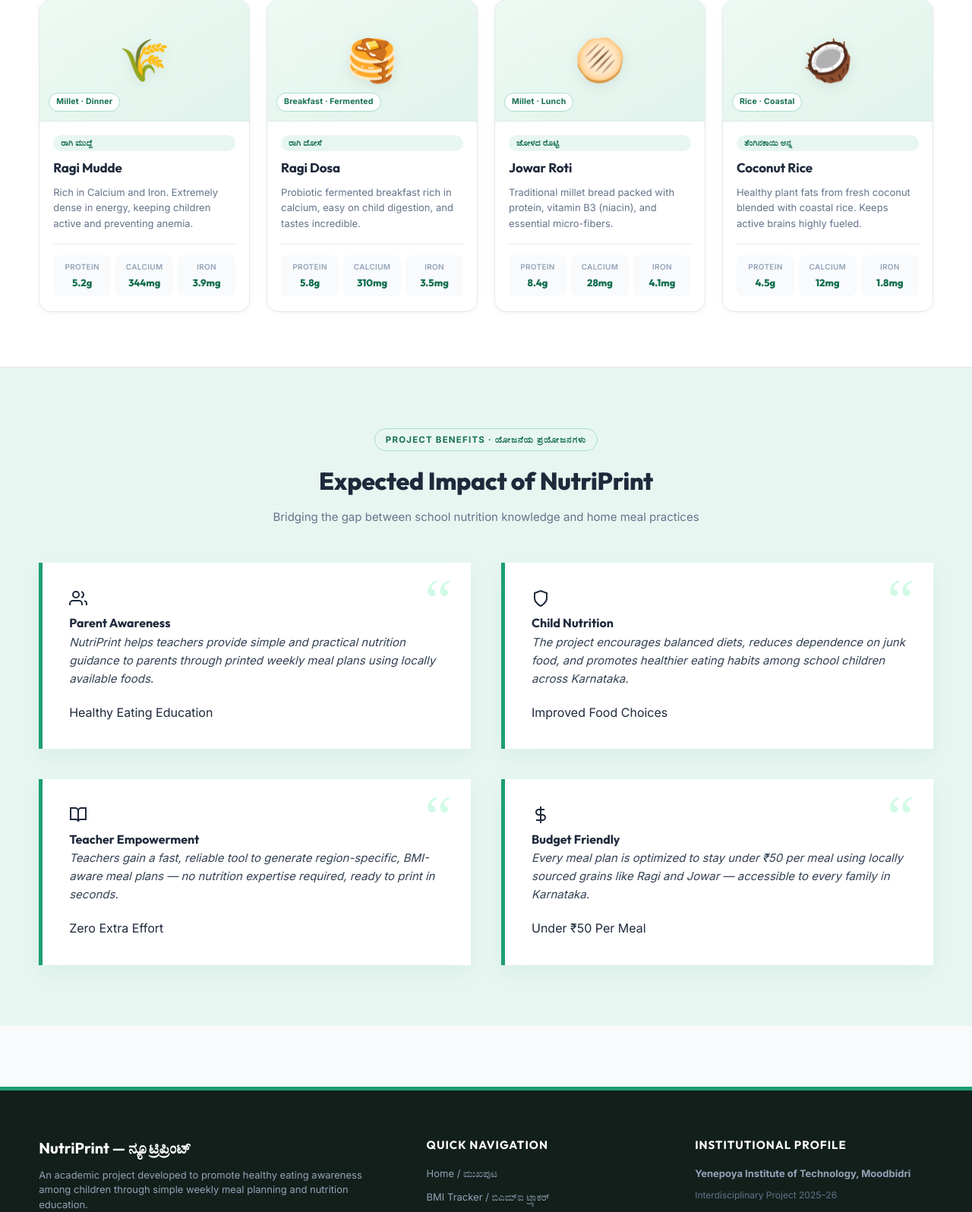
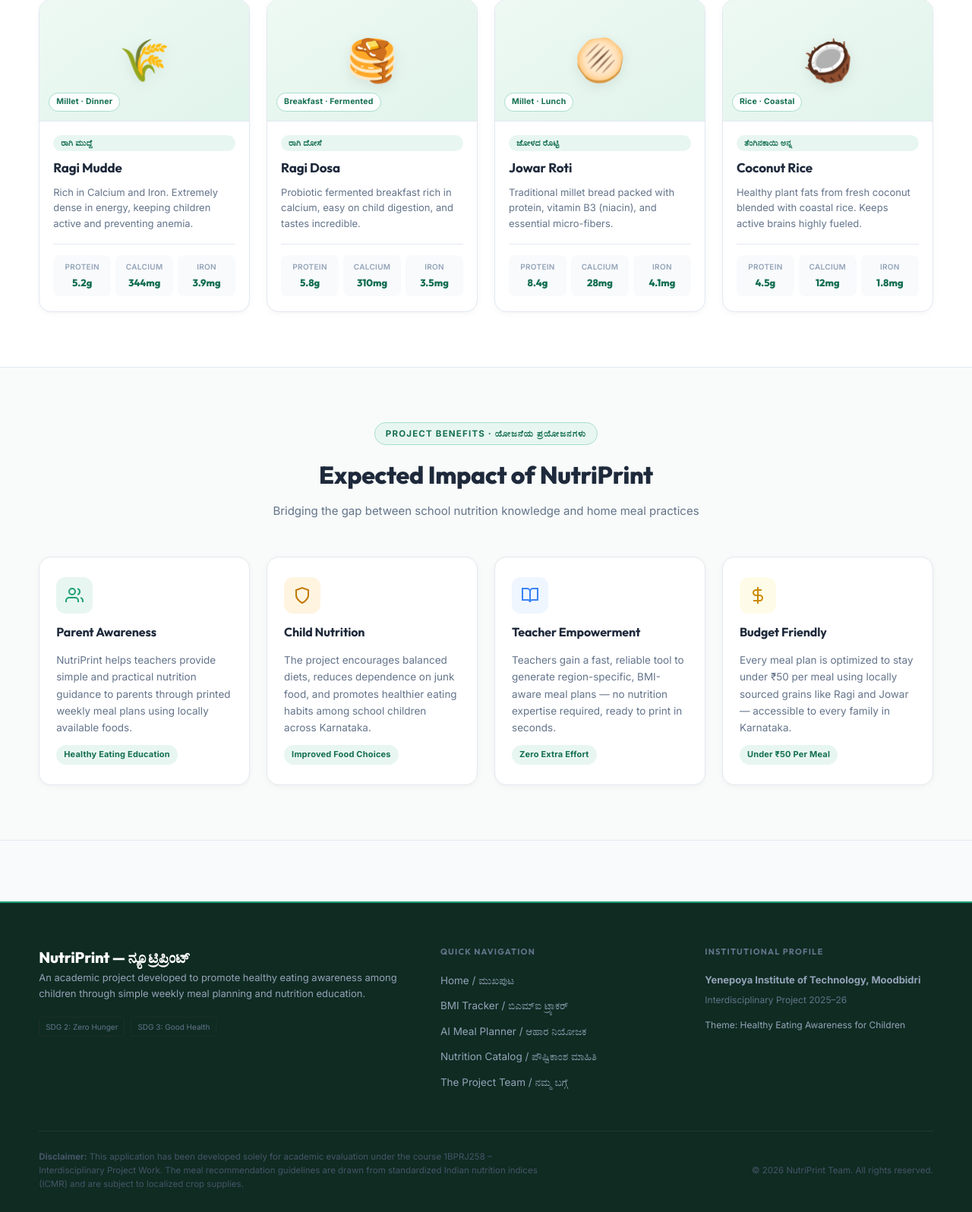
Before and after one commit to mohammedshadman101-wq/NutriPrint, a Flask app: page / in a window 1280 px wide. Shown: the part 1832-3428 px from the top of the page at 76% size. Run offline with Flask 3, Linux system fonts and the light colour scheme; data comes from the database, SQL or seed files in the repository.

Commit message:
Update style.css

```diff
--- a/static/css/style.css
+++ b/static/css/style.css
@@ -772,80 +772,103 @@
     font-family: 'Outfit', sans-serif;
 }
 
-/* Testimonial Area */
+/* Impact / Benefits Section */
 .testimonial-section {
-    background-color: var(--primary-light);
-    padding: 80px 4%;
+    background-color: #F8FBF9;
+    padding: 72px 4%;
     border-top: 1px solid var(--border);
+    border-bottom: 1px solid var(--border);
 }
 
 .testimonial-container {
     max-width: 1200px;
     margin: 0 auto;
     display: grid;
-    grid-template-columns: repeat(2, 1fr);
-    gap: 40px;
+    grid-template-columns: repeat(4, 1fr);
+    gap: 22px;
 }
 
 .testimonial-card {
     background-color: var(--white);
-    border-radius: var(--border-radius);
-    padding: 35px;
-    box-shadow: var(--shadow);
-    border-left: 5px solid var(--primary);
-    position: relative;
+    border-radius: 16px;
+    padding: 26px 22px;
+    border: 1px solid var(--border);
+    display: flex;
+    flex-direction: column;
+    gap: 12px;
+    transition: var(--transition);
+    box-shadow: 0 2px 8px rgba(0,0,0,0.04);
 }
 
 .testimonial-card::before {
-    content: '“';
-    position: absolute;
-    top: 10px;
-    right: 25px;
-    font-size: 80px;
-    color: #D1FAE5;
-    font-family: serif;
-    line-height: 1;
+    display: none;
+}
+
+.testimonial-card:hover {
+    transform: translateY(-4px);
+    box-shadow: 0 10px 28px rgba(0,0,0,0.08);
+    border-color: #CBD5E1;
+}
+
+.impact-icon-wrap {
+    width: 48px;
+    height: 48px;
+    border-radius: 12px;
+    display: flex;
+    align-items: center;
+    justify-content: center;
+    flex-shrink: 0;
+}
+
+.impact-icon--green {
+    background-color: #E8F6F1;
+    color: var(--primary);
+}
+
+.impact-icon--orange {
+    background-color: #FFF4E0;
+    color: #C27A08;
+}
+
+.impact-icon--blue {
+    background-color: #EFF6FF;
+    color: #3B82F6;
+}
+
+.impact-icon--yellow {
+    background-color: #FEFCE8;
+    color: #CA8A04;
+}
+
+.testimonial-card h4 {
+    font-size: 16px;
+    font-weight: 700;
+    color: var(--dark);
+    letter-spacing: -0.1px;
+    margin: 0;
 }
 
 .testimonial-card p {
-    font-style: italic;
-    color: #334155;
-    font-size: 15px;
-    margin-bottom: 20px;
-    position: relative;
-    z-index: 2;
-}
-
-.author-block {
-    display: flex;
-    align-items: center;
-    gap: 15px;
-}
-
-.author-avatar {
-    width: 50px;
-    height: 50px;
-    border-radius: 50%;
+    font-size: 13.5px;
+    color: #64748B;
+    line-height: 1.65;
+    font-style: normal;
+    margin: 0;
+    flex-grow: 1;
+}
+
+.impact-tag {
+    display: inline-flex;
+    align-items: center;
+    font-size: 11px;
+    font-weight: 700;
+    color: var(--primary-dark);
     background-color: var(--primary-light);
-    display: flex;
-    align-items: center;
-    justify-content: center;
-    color: var(--primary);
-    font-weight: 800;
-    font-size: 18px;
-    border: 2px solid var(--primary);
-}
-
-.author-info h4 {
-    font-size: 15px;
-    color: var(--dark);
-}
-
-.author-info p {
-    font-size: 12px;
-    color: #64748B;
-    font-style: normal;
-    margin-bottom: 0;
+    padding: 4px 10px;
+    border-radius: 20px;
+    letter-spacing: 0.2px;
+    margin-top: auto;
+    width: fit-content;
 }
 
 /* ==========================================
@@ -1603,46 +1626,91 @@
 }
 
 /* ==========================================
-   OFFICIAL FOOTER
+   FOOTER
    ========================================== */
 .main-footer {
-    background-color: #121F1B;
+    background-color: #0F2B22;
     color: #94A3B8;
-    padding: 60px 4% 30px 4%;
+    padding: 56px 4% 28px 4%;
     margin-top: 80px;
-    border-top: 5px solid var(--primary);
+    border-top: 2px solid var(--primary);
     font-size: 13px;
 }
 
 .footer-container {
     max-width: 1400px;
-    margin: 0 auto;
+    margin: 0 auto 40px auto;
     display: grid;
-    grid-template-columns: 1.5fr 1fr 1fr;
-    gap: 40px;
-    margin-bottom: 40px;
+    grid-template-columns: 1.6fr 1fr 1fr;
+    gap: 48px;
+}
+
+.footer-logo-row {
+    display: flex;
+    align-items: center;
+    gap: 10px;
+    margin-bottom: 14px;
+}
+
+.footer-logo-icon {
+    flex-shrink: 0;
+    line-height: 0;
 }
 
 .footer-brand h3 {
     font-size: 20px;
+    font-weight: 800;
     color: var(--white);
-    margin-bottom: 10px;
-    display: flex;
-    align-items: center;
+    letter-spacing: -0.2px;
+}
+
+.footer-brand p {
+    line-height: 1.6;
+    margin-bottom: 20px;
+    color: #94A3B8;
+    font-size: 13px;
+}
+
+.footer-sdg-row {
+    display: flex;
+    flex-wrap: wrap;
     gap: 8px;
 }
 
-.footer-brand p {
-    line-height: 1.5;
-    margin-bottom: 20px;
-}
-
-.footer-links h4, .footer-contact h4 {
-    font-size: 15px;
-    color: var(--white);
-    margin-bottom: 15px;
+.footer-sdg-badge {
+    font-size: 10.5px;
+    font-weight: 700;
+    padding: 4px 10px;
+    border-radius: 20px;
+    letter-spacing: 0.2px;
+}
+
+.footer-sdg--gold {
+    background-color: rgba(221,166,58,0.15);
+    color: #F5C842;
+    border: 1px solid rgba(221,166,58,0.25);
+}
+
+.footer-sdg--green {
+    background-color: rgba(29,158,117,0.15);
+    color: #4ADE80;
+    border: 1px solid rgba(29,158,117,0.25);
+}
+
+.footer-sdg--red {
+    background-color: rgba(197,25,45,0.15);
+    color: #FCA5A5;
+    border: 1px solid rgba(197,25,45,0.2);
+}
+
+.footer-links h4,
+.footer-contact h4 {
+    font-size: 11px;
+    color: #64748B;
+    margin-bottom: 18px;
     text-transform: uppercase;
-    letter-spacing: 1px;
+    letter-spacing: 1.2px;
+    font-weight: 700;
 }
 
 .footer-links ul {
@@ -1650,29 +1718,75 @@
 }
 
 .footer-links li {
-    margin-bottom: 10px;
+    margin-bottom: 12px;
+}
+
+.footer-links a {
+    color: #94A3B8;
+    cursor: pointer;
+    transition: var(--transition);
+    font-size: 13.5px;
 }
 
 .footer-links a:hover {
+    color: #4ADE80;
+}
+
+.footer-contact p {
+    font-size: 13px;
+    color: #94A3B8;
+    margin-bottom: 6px;
+    line-height: 1.5;
+}
+
+.footer-inst-name {
+    color: var(--white) !important;
+    font-weight: 600 !important;
+    font-size: 14px !important;
+}
+
+.footer-course-tag {
+    display: inline-flex;
+    align-items: center;
+    gap: 6px;
+    font-size: 11.5px;
+    font-weight: 600;
+    color: #64748B;
+    background-color: rgba(255,255,255,0.05);
+    border: 1px solid rgba(255,255,255,0.08);
+    padding: 5px 10px;
+    border-radius: 6px;
+    margin-top: 12px;
+}
+
+.footer-course-tag svg {
     color: var(--primary);
+    flex-shrink: 0;
 }
 
 .footer-bottom {
     max-width: 1400px;
     margin: 0 auto;
-    border-top: 1px solid #1E2E2A;
-    padding-top: 25px;
-    text-align: center;
-    font-size: 11px;
-    color: #64748B;
+    border-top: 1px solid rgba(255,255,255,0.07);
+    padding-top: 24px;
+    font-size: 11.5px;
+    color: #475569;
     display: flex;
     justify-content: space-between;
     align-items: center;
+    gap: 20px;
 }
 
 .footer-disclaimer-text {
-    max-width: 700px;
+    max-width: 680px;
     text-align: left;
+    line-height: 1.6;
+}
+
+.footer-copy {
+    white-space: nowrap;
+    color: #475569;
+    font-weight: 500;
 }
 
 /* ==========================================
```
